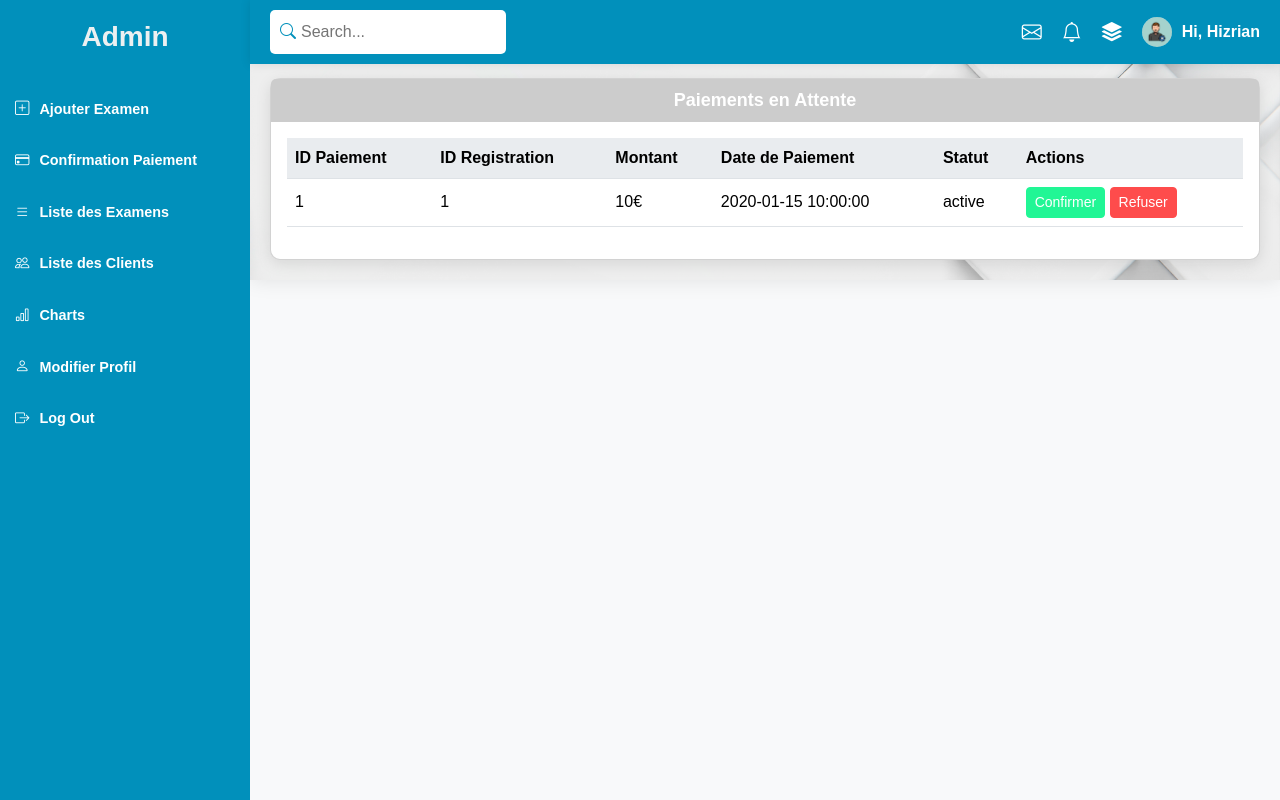
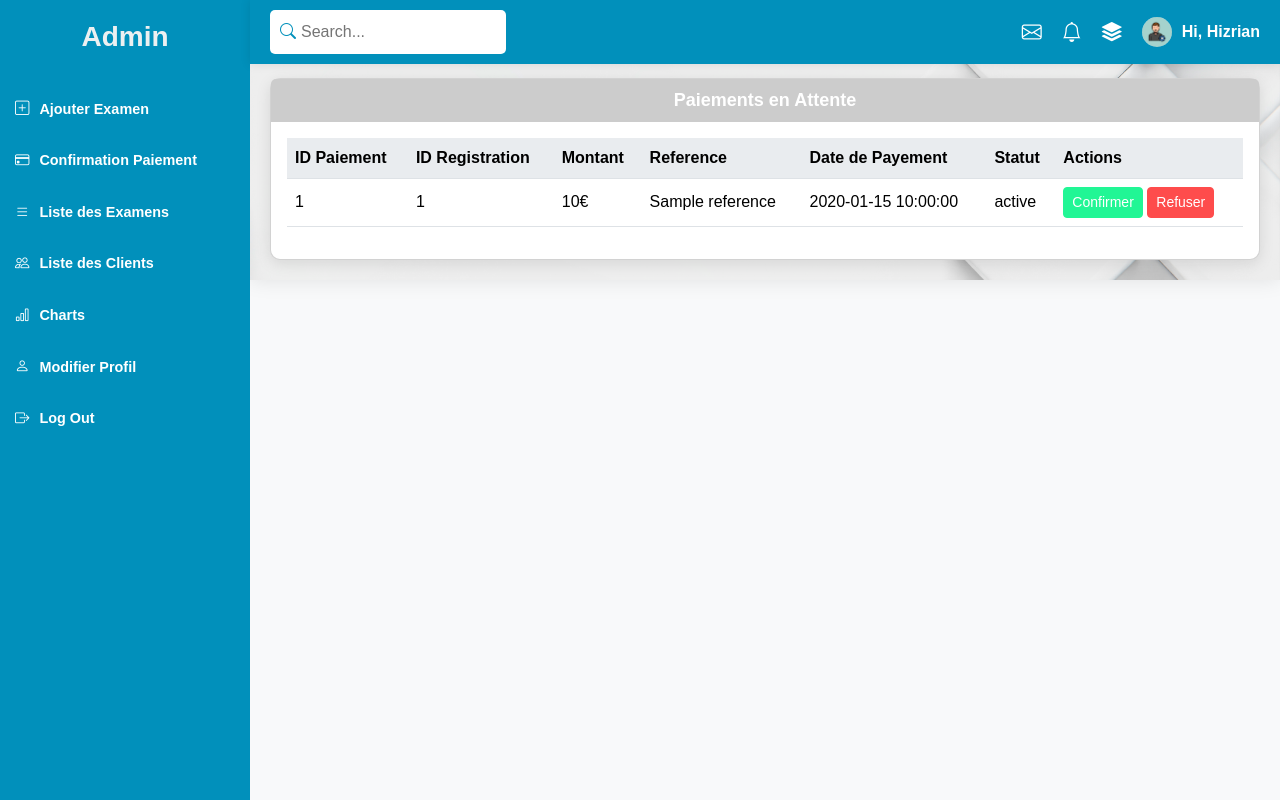
Before and after one commit to MohamedOuijjane/PlatformInscription, a CodeIgniter 4 app: the page made by app/Views/dashbord/confirmation_paiement.php in a window 1280 px wide. Run offline with PHP 8.4 and a stand-in for CodeIgniter, Linux system fonts and the light colour scheme; the template is opened without the code that fills it: most values are stand-ins (such as "Sample title", 1, 10 or a date in 2020); some libraries are stand-ins or nearby versions.

Commit message:
Modification dans le view connfirmations plutot dans les champ de tableau   Y.M

```diff
--- a/app/Config/Routes.php
+++ b/app/Config/Routes.php
@@ -30,7 +30,7 @@ $routes->get('/dashbord', 'DashboardController::rapport');
 $routes->get('/dashbord/liste_examen', 'DashboardController::listeExamen');
 // $routes->get('/dashbord/liste_clients', 'DashboardController::listeClients');
 $routes->get('/dashbord/rapport', 'DashboardController::rapport');
-// $routes->get('/dashbord/modifier_profil', 'DashboardController::modifierProfil');
+$routes->get('/dashbord/modifier_profil', 'DashboardController::modifierProfil');
 
 $routes->get('/dashbord/ajouter_exam', 'ExamsController::index');
 $routes->post('/ExamsController/addExam', 'ExamsController::addExam');
--- a/app/Views/dashbord/confirmation_paiement.php
+++ b/app/Views/dashbord/confirmation_paiement.php
@@ -75,7 +75,8 @@
                     <th>ID Paiement</th>
                     <th>ID Registration </th>
                     <th>Montant</th>
-                    <th>Date de Paiement</th>
+                    <th>Reference</th>
+                    <th>Date de Payement</th>
                     <th>Statut</th>
                     <th>Actions</th>
                 </tr>
@@ -86,6 +87,7 @@
                         <td><?= $payment['id'] ?></td>
                         <td><?= $payment['registration_id'] ?></td> <!-- Assurez-vous que le champ 'username' existe dans la base de données -->
                         <td><?= $payment['amount'] ?>€</td>
+                        <td><?= $payment['reference'] ?></td>
                         <td><?= $payment['payment_date'] ?></td>
                         <td><?= $payment['status'] ?></td>
                         <td>
```
